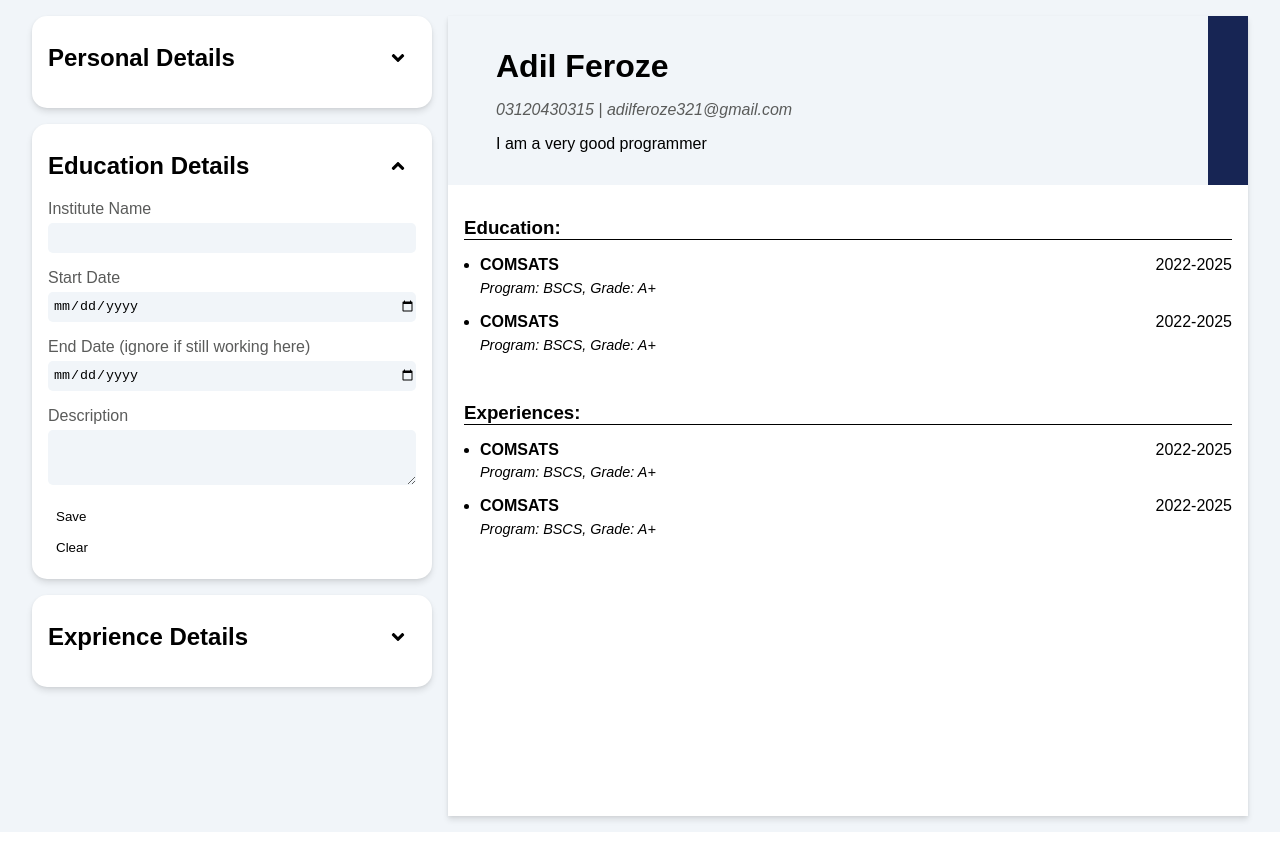
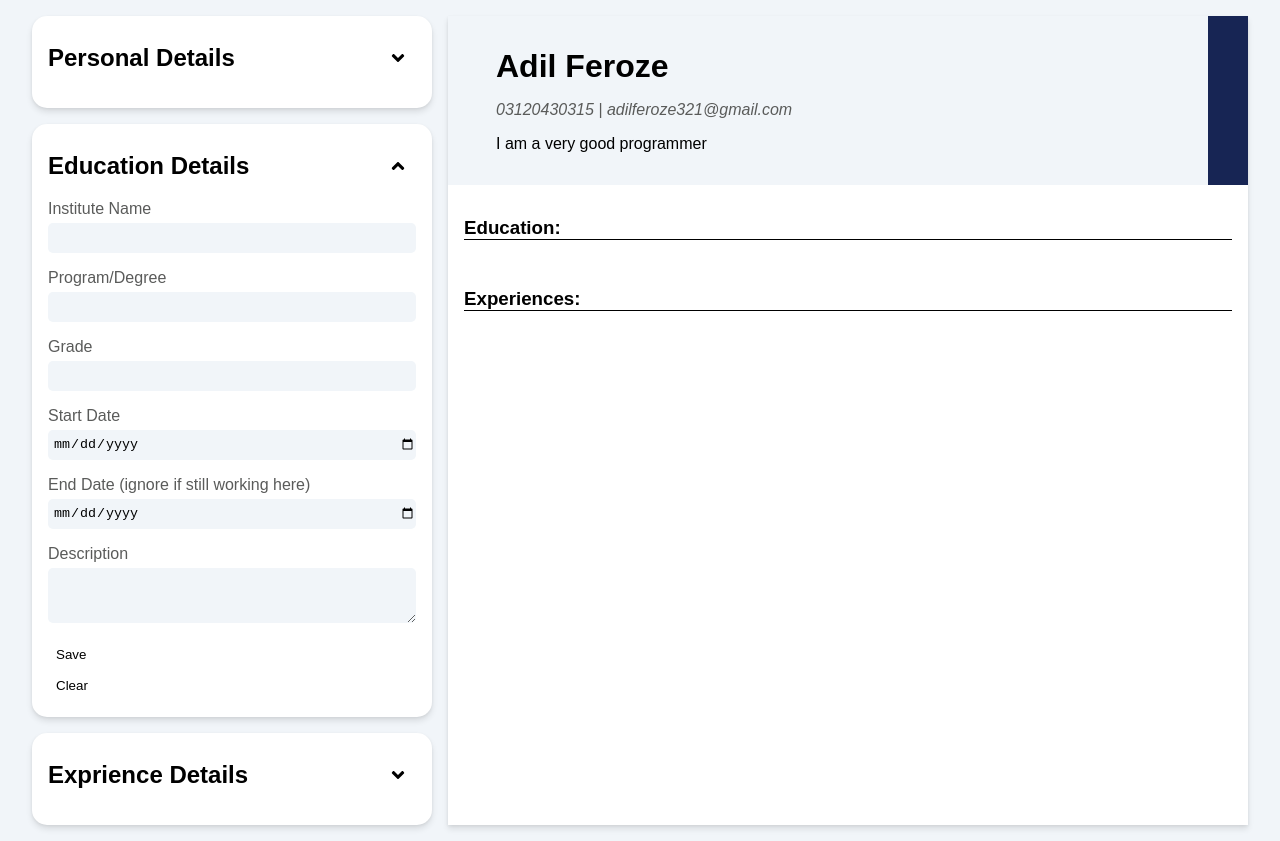
Before and after one commit to Ash4477/odin-cv-application, a React (Vite) app: page / in a window 1280 px wide. Both pictures are taken after a click on the button 398 px from the left and 529 px from the top of the page. Built offline with nearby package versions, Linux system fonts and the light colour scheme.

Commit message:
update CV UI

```diff
--- a/src/App.jsx
+++ b/src/App.jsx
@@ -2,10 +2,13 @@ import { useState } from 'react';
 import PersonalDetailForm from './components/PersonalDetailForm';
 import EducationForm from './components/EducationForm';
 import ExperienceForm from './components/ExperienceForm';
+import EducationListItem from './components/EducationListItem';
+import ExperienceListItem from './components/ExperienceListItem';
 import './styles/App.css';
 
 function App() {
   const [currentCvInfo, setCurrentCvInfo] = useState({
+    isActive: false,
     personalInfo: {
       name: 'Adil Feroze',
       number: '03120430315',
@@ -14,6 +17,8 @@ function App() {
     },
     educationInfo: {
       institution: '',
+      program: '',
+      grade: '',
       startYear: '',
       endYear: '',
       description: ''
@@ -31,16 +36,18 @@ function App() {
   const educationsList = [];
   const experiencesList = [];
 
-  const addEducation = (institution, startYear, endYear, description) => {
+  const addEducation = (institution, startYear, endYear, program, grade, description) => {
     educationsList.push({
         institution,
         startYear,
         endYear,
+        program,
+        grade,
         description,
     });
   };
 
-  const addExperience = (companyName,role, startYear, endYear, description) => {
+  const addExperience = (companyName, role, startYear, endYear, description) => {
     experiencesList.push({
         companyName,
         role,
@@ -91,43 +98,46 @@ function App() {
         <div className='cv-info'>
           <h3>Education:</h3>
           <ul>
-            <li>
-              <div>
-                <p>COMSATS</p>
-                <p>2022-2025</p>
-              </div>
-              <i>Program: BSCS, Grade: A+</i>
-            </li>
-          </ul>
-          <ul>
-            <li>
-              <div>
-                <p>COMSATS</p>
-                <p>2022-2025</p>
-              </div>
-              <i>Program: BSCS, Grade: A+</i>
-            </li>
+            {educationsList.map(edu => (
+              <EducationListItem
+                institution={edu.institution}
+                startYear={edu.startYear}
+                endYear={edu.endYear}
+                program={edu.program}
+                grade={edu.grade}
+                description={edu.description}
+              />
+            ))}
+            { currentCvInfo.isActive && <EducationListItem
+                institution={currentCvInfo.educationInfo.institution}
+                startYear={currentCvInfo.educationInfo.startYear}
+                endYear={currentCvInfo.educationInfo.endYear}
+                program={currentCvInfo.educationInfo.program}
+                grade={currentCvInfo.educationInfo.grade}
+                description={currentCvInfo.educationInfo.description}
+            /> }
           </ul>
         </div>
         <div className='cv-info'>
           <h3>Experiences:</h3>
           <ul>
-            <li>
-              <div>
-                <p>COMSATS</p>
-                <p>2022-2025</p>
-              </div>
-              <i>Program: BSCS, Grade: A+</i>
-            </li>
-          </ul>
-          <ul>
-            <li>
-              <div>
-                <p>COMSATS</p>
-                <p>2022-2025</p>
-              </div>
-              <i>Program: BSCS, Grade: A+</i>
-            </li>
+          { experiencesList.map(exp => (
+              <ExperienceListItem
+                companyName={exp.companyName}
+                role={exp.role}
+                startYear={exp.startYear}
+                endYear={exp.endYear}
+                description={exp.description}
+              />
+            )) }
+            { currentCvInfo.isActive &&
+              <ExperienceListItem
+                companyName={currentCvInfo.experienceInfo.companyName}
+                role={currentCvInfo.experienceInfo.role}
+                startYear={currentCvInfo.experienceInfo.startYear}
+                endYear={currentCvInfo.experienceInfo.endYear}
+                description={currentCvInfo.experienceInfo.description}
+              /> }
           </ul>
         </div>
       </section>
--- a/src/components/EducationForm.jsx
+++ b/src/components/EducationForm.jsx
@@ -3,7 +3,7 @@ import FormBox from "./FormBox";
 const EducationForm = ({ addEducation, currentCvInfo, setCurrentCvInfo, activeStatus, setActiveStatus }) => {
     const formId = 1;
 
-    const {  institution, startYear, endYear, description } = currentCvInfo.educationInfo;
+    const {  institution, startYear, endYear, program, grade, description } = currentCvInfo.educationInfo;
 
     const handleNameChange = (e) => {
         setCurrentCvInfo({
@@ -20,6 +20,24 @@ const EducationForm = ({ addEducation, currentCvInfo, setCurrentCvInfo, activeSt
             educationInfo: {
                 ...currentCvInfo.educationInfo,
                 startYear: e.target.value,
+            },
+        });
+    };
+    const handleProgramChange = (e) => {
+        setCurrentCvInfo({
+            ...currentCvInfo,
+            educationInfo: {
+                ...currentCvInfo.educationInfo,
+                program: e.target.value,
+            },
+        });
+    };
+    const handleGradeChange = (e) => {
+        setCurrentCvInfo({
+            ...currentCvInfo,
+            educationInfo: {
+                ...currentCvInfo.educationInfo,
+                grade: e.target.value,
             },
         });
     };
@@ -61,6 +79,16 @@ const EducationForm = ({ addEducation, currentCvInfo, setCurrentCvInfo, activeSt
                 </div>
 
                 <div className="input-box">
+                    <label htmlFor="prog-input">Program/Degree</label>
+                    <input id="prog-input" type="text" value={program} onChange={handleProgramChange} required />
+                </div>
+
+                <div className="input-box">
+                    <label htmlFor="grade-input">Grade</label>
+                    <input id="grade-input" type="text" value={grade} onChange={handleGradeChange} required />
+                </div>
+
+                <div className="input-box">
                     <label htmlFor="startdate">Start Date</label>
                     <input id="startdate" type="date" value={startYear} onChange={handleStartYearChange} required/>
                 </div>
--- /dev/null
+++ b/src/components/EducationListItem.jsx
@@ -0,0 +1,15 @@
+function EducationListItem({  institution, startYear, endYear, program, grade, description }) {
+    return (
+      <li>
+        <div>
+          <p>{institution}</p>
+          <p>{startYear}-{endYear}</p>
+        </div>
+        <p><i>Program: </i>{program}, Grade: {grade}</p>
+        <i>Description: </i>
+        <p>{description}</p>
+      </li>
+    );
+}
+
+export default EducationListItem;
--- /dev/null
+++ b/src/components/ExperienceListItem.jsx
@@ -0,0 +1,15 @@
+function ExperienceListItem({  companyName, role, startYear, endYear, description }) {
+    return (
+      <li>
+        <div>
+          <p>{role}</p>
+          <p>{companyName}</p>
+          <p>{startYear}-{endYear}</p>
+        </div>
+        <i>Description: </i>
+        <p>{description}</p>
+      </li>
+    );
+}
+
+export default ExperienceListItem;
```
